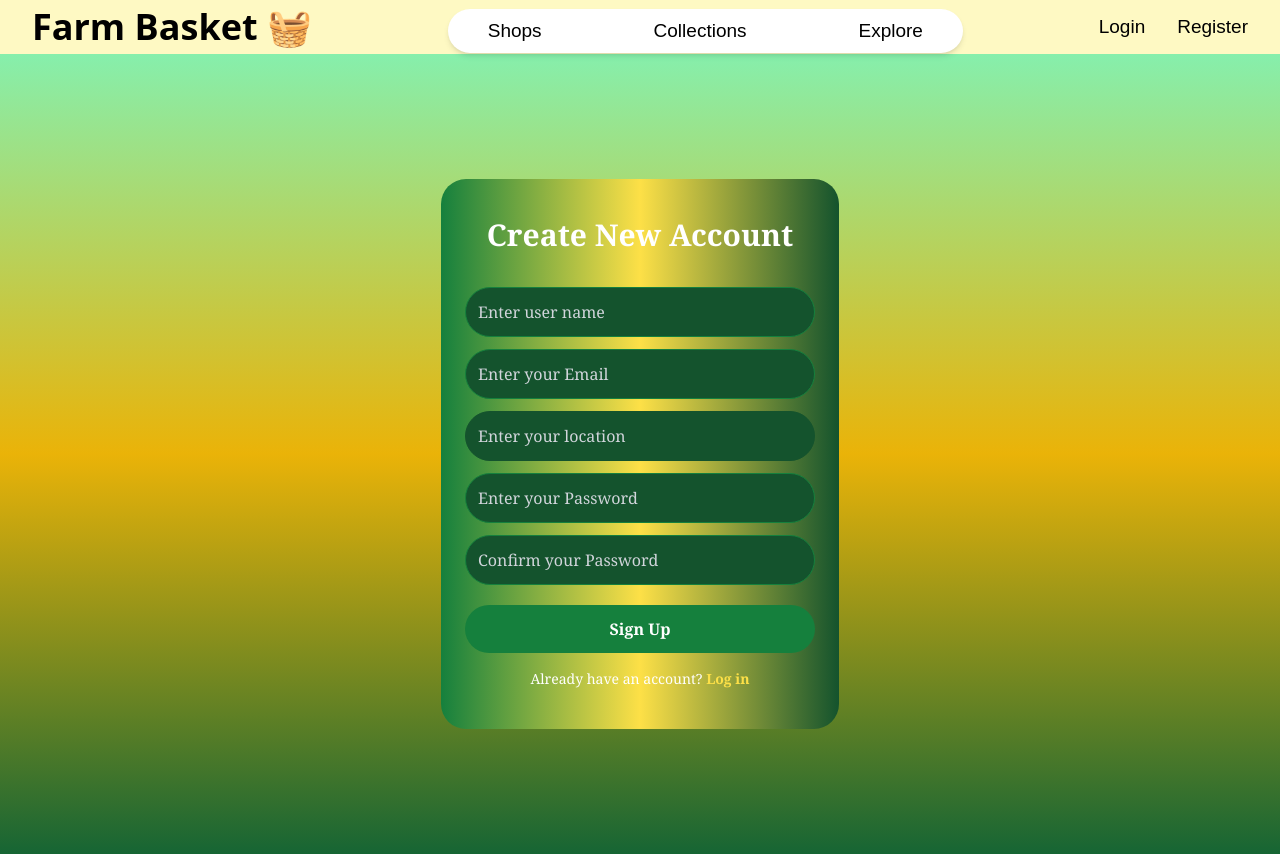
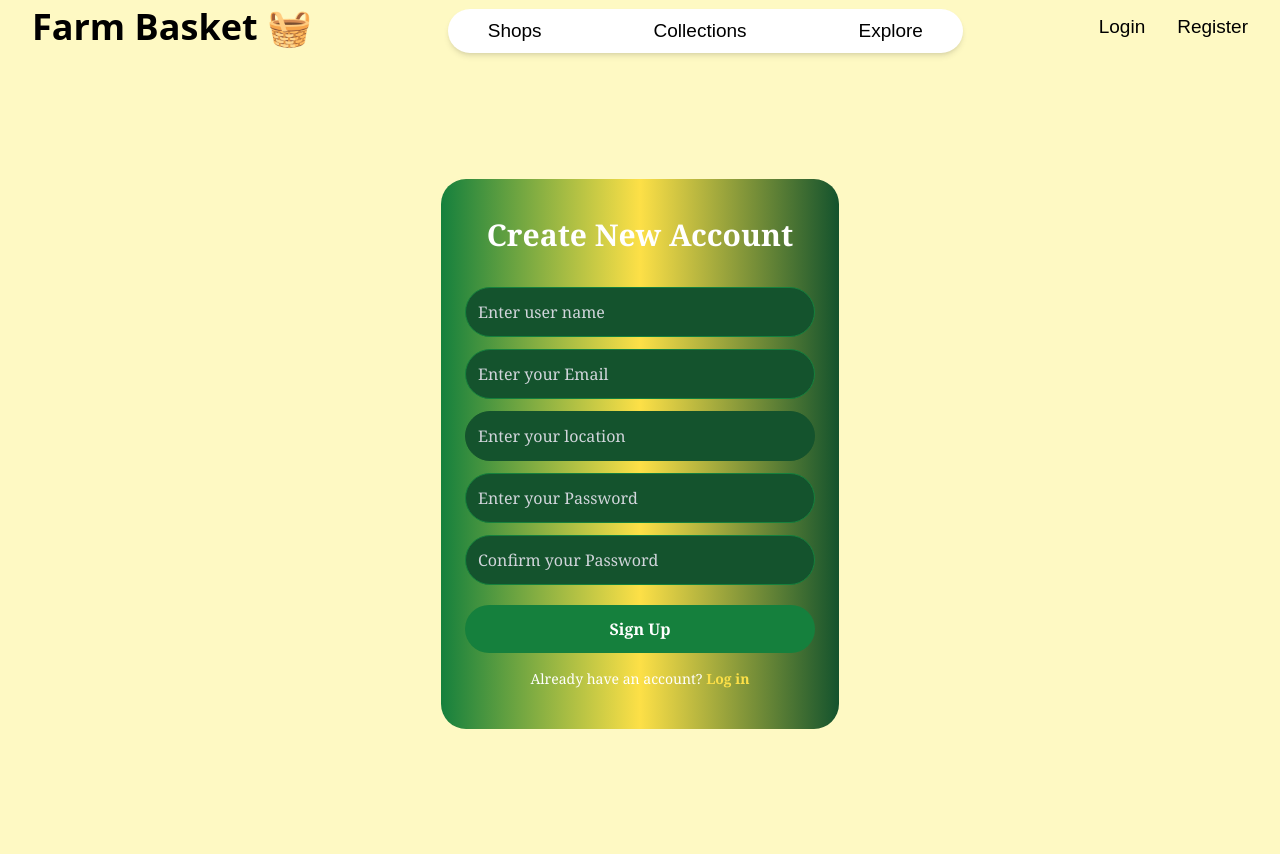
Before and after one commit to 120lennox/farm-basket-frontend, a Next.js app in the folder farmbasket/: page /authentification/signUp in a window 1280 px wide. Built offline with nearby package versions, Linux system fonts and the light colour scheme; a web font is replaced by a local one.

Commit message:
changed the background for signup to a solid colour

```diff
--- a/farmbasket/app/authentification/signUp/page.tsx
+++ b/farmbasket/app/authentification/signUp/page.tsx
@@ -97,7 +97,7 @@ export default function SignUp() {
   }
 
   return (
-    <div className="flex flex-col justify-center items-center h-screen bg-gradient-to-t from-green-800 via-yellow-500 to-green-300 px-4">
+    <div className="flex flex-col justify-center items-center h-screen bg-yellow-100 px-4">
       <div className="bg-gradient-to-r from-green-700 via-yellow-300 to-green-900 h-[550px] rounded-[25px] text-center text-white font-serif flex flex-col justify-center items-center p-6">
         <h1 className="text-white text-[30px] font-bold text-2xl mb-6">
           Create New Account
```
